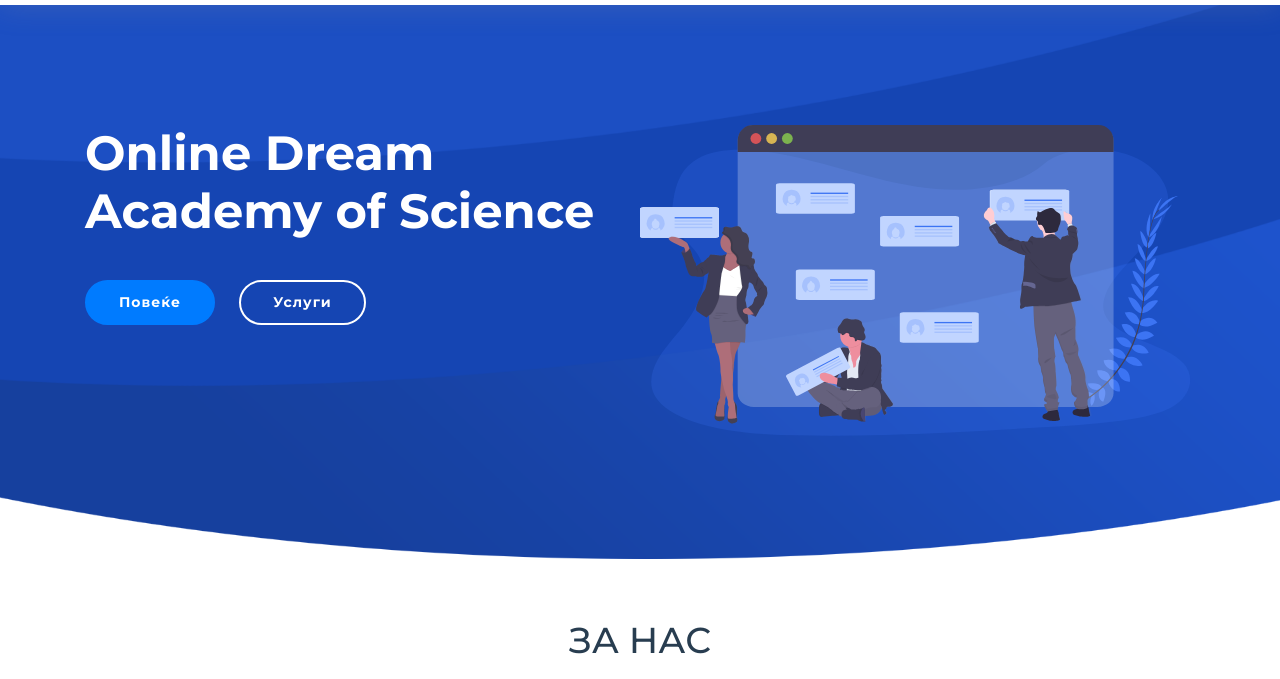
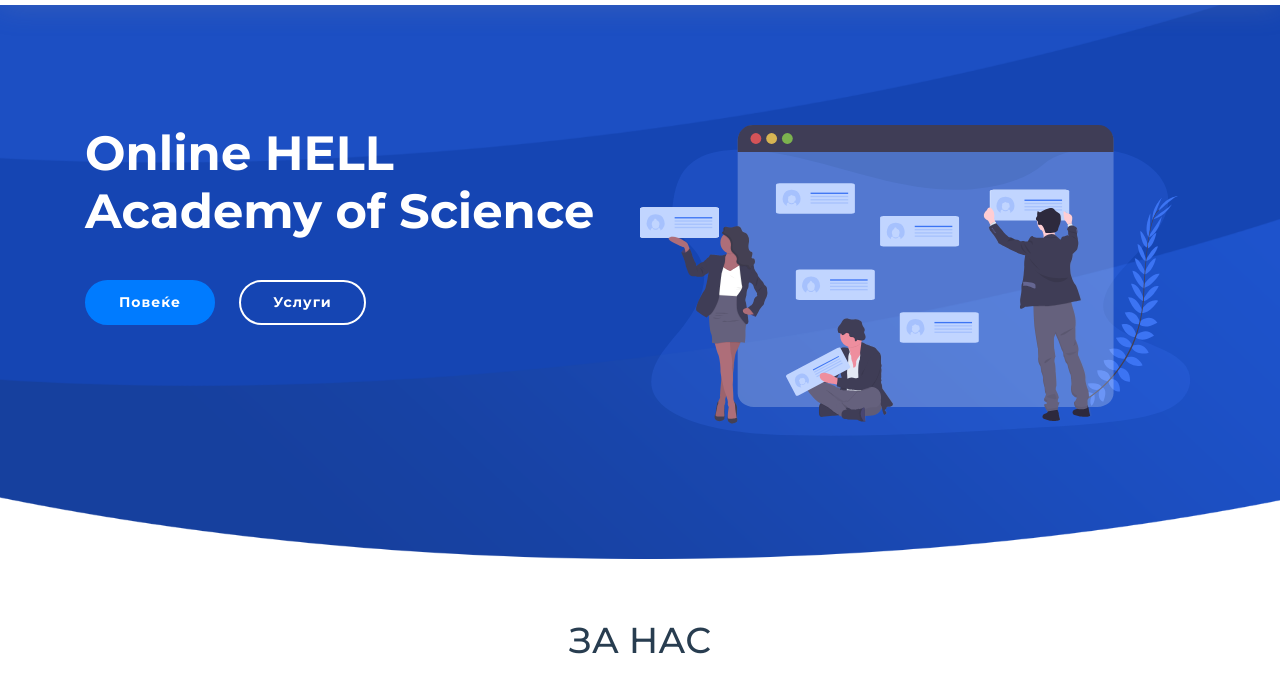
Before and after one commit to FilipGT2/odas-mk, a plain HTML site: page index.html in a window 1280 px wide. Shown: the part 75-754 px from the top of the page. Drawn offline with nearby package versions, Linux system fonts and the light colour scheme; files whose address does not match are found by name.

Commit message:
go napraiv malku poubo

```diff
--- a/index.html
+++ b/index.html
@@ -68,7 +68,7 @@
       </div>
 
       <div class="intro-info">
-        <h2>Online Dream Academy of Science</h2>
+        <h2>Online HELL Academy of Science</h2>
         <div>
           <a href="#about" class="btn-get-started scrollto">Повеќе</a>
           <a href="#services" class="btn-services scrollto">Услуги</a>
```
